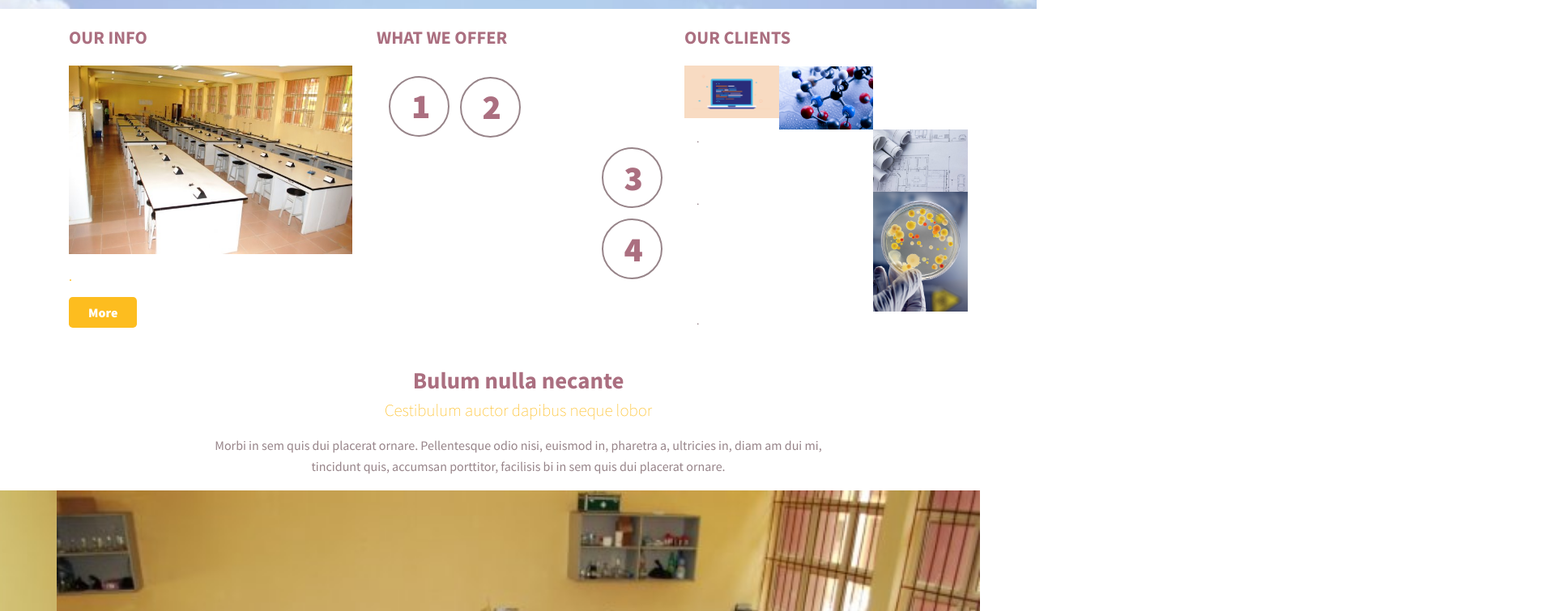
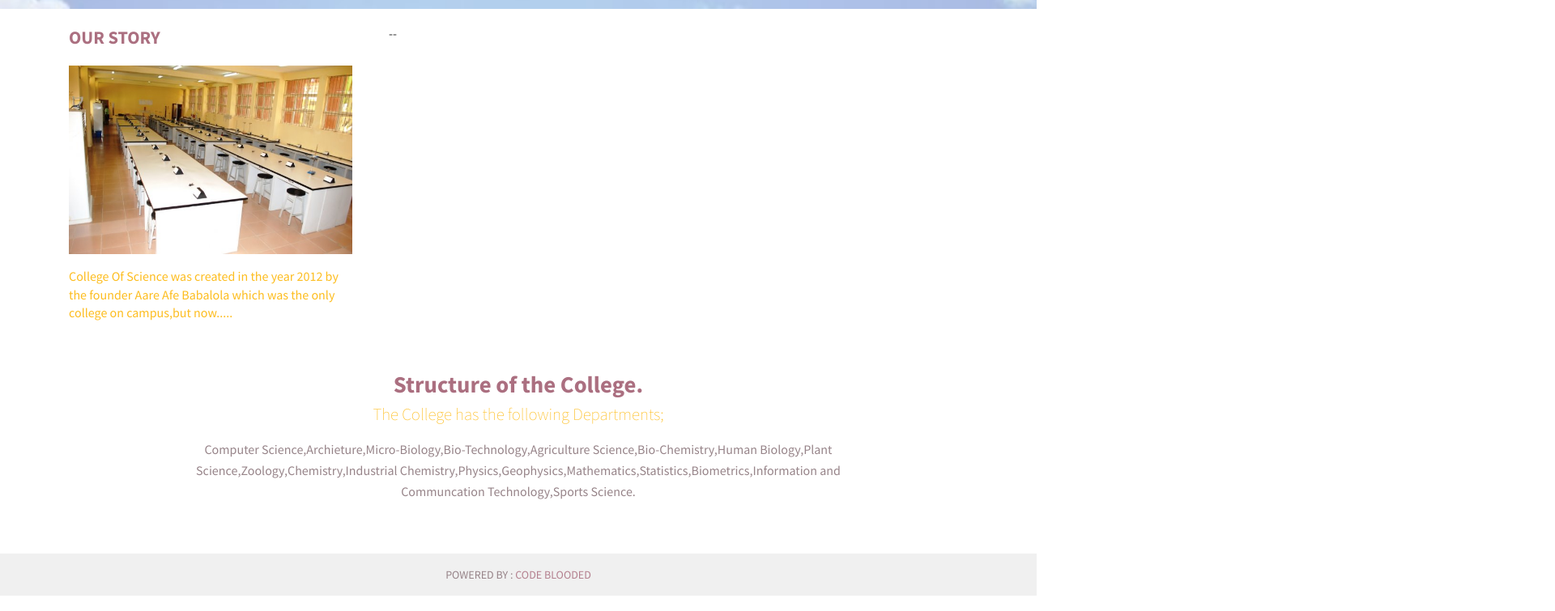
Before and after one commit to codeblooded100/C.O.S.S.A, a plain HTML site: page About Us.html in a window 1280 px wide. Shown: the part 165-920 px from the top of the page at 81% size, 1920 px wide, since content can reach past the window. Drawn offline with nearby package versions, Linux system fonts and the light colour scheme.

Commit message:
Updated About Us.html

```diff
--- a/About Us.html
+++ b/About Us.html
@@ -75,15 +75,14 @@ Author URL: http://w3layouts.com
                 <!----start-top-nav---->
                 <nav class="top-nav">
                     <ul class="top-nav">
-
                         <li><a href="index.html">Home </a></li>
-                        <li class="active"><a href="About Us.html">About</a></li>
-                        <li><a href="News.html">News</a></li>
-                        <li><a href="Alumni.html">Alumni</a></li>
-                        <li><a href="Our Executives.html">Our Executives</a></li>
+                        <li  class="active"><a href="About Us.html ">About</a></li>
+                        <li><a href="News.html ">News</a></li>
+                        <li><a href=" Academics.html ">Academics</a></li>
+                        <li><a href="Our Executives.html ">Our Executives</a></li>
                         <li><a href="Social.html">Contact</a></li>
                     </ul>
-                    <a href="#" id="pull"><img src="images/nav-icon.png" title="menu" /></a>
+                    <a href="# " id="pull "><img src="images/nav-icon.png " title="menu " /></a>
                 </nav>
             </div>
         </div>
@@ -109,17 +108,26 @@ Author URL: http://w3layouts.com
         <div class="about-grids">
             <div class="container">
                 <div class="col-md-4 about-grid about-grid-1">
-                    <h2>our info</h2>
+                    <h2>Our Story</h2>
                     <img src="images/slide.jpg" title="name" />
-                    <span>.</p>
-                    <a class="m-btn" href="#">More</a>
+                    <span>College Of Science was created in the year 2012 by the founder Aare Afe Babalola which was the only college on campus,but now..... </p>
+                    <!-----<a class="m-btn" href="#">More</a>--->
                 </div>
                 <div class="col-md-4 about-grid about-grid-2">
-                    <h2>What We Offer</h2>
+                   <!--------<h2>Our Goal</h2>----->
                     <div class="about-grid-2-grids">
                         <div class="about-grid-2-grid">
                             <div class="col-md-3 about-grid-2-grid-left">
-                                <span> <label>1</label></span>
+                                <!-------<span> <label>1</label></span>------->
+                </div>
+                <div class="col-md-9 about-grid-2-grid-right">
+                    <p></p>
+                </div>
+
+            </div>
+            <div class="about-grid-2-grid">
+                <div class="col-md-3 about-grid-2-grid-left">
+                    <!-----<span> <label>2</label></span>----->
                 </div>
                 <div class="col-md-9 about-grid-2-grid-right">
                     <p>
@@ -129,7 +137,7 @@ Author URL: http://w3layouts.com
             </div>
             <div class="about-grid-2-grid">
                 <div class="col-md-3 about-grid-2-grid-left">
-                    <span> <label>2</label></span>
+                    <!------<span> <label></label></span>------->
                 </div>
                 <div class="col-md-9 about-grid-2-grid-right">
                     <p>
@@ -138,18 +146,8 @@ Author URL: http://w3layouts.com
 
             </div>
             <div class="about-grid-2-grid">
-                <div class="col-md-3 about-grid-2-grid-left">
-                    <span> <label>3</label></span>
-                </div>
-                <div class="col-md-9 about-grid-2-grid-right">
-                    <p>
-                    </p>
-                </div>
-
-            </div>
-            <div class="about-grid-2-grid">
-                <div class="col-md-3 about-grid-2-grid-left">
-                    <span> <label>4</label></span>
+                <div class="col-md-3 about-grid-2-grid-left">--
+                    <!------<span> <label></label></span>-------->
                 </div>
                 <div class="col-md-9 about-grid-2-grid-right">
                     <p>
@@ -160,11 +158,11 @@ Author URL: http://w3layouts.com
         </div>
     </div>
     <div class="col-md-4 about-grid about-grid-3">
-        <h2>Our Clients</h2>
+       <!-----<h2>Our Story.</h2>----->
         <div class="about-grid-3-grids">
             <div class="about-grid-3-grid">
-                <div class="col-md-4 about-grid-3-grid-left">
-                    <img src="images/c1.jpg" title="name" />
+               <!----- <div class="col-md-4 about-grid-3-grid-left">------>
+                  <!------  <img src="images/c1.jpg" title="name" />------>
                 </div>
                 <div class="col-md-8 about-grid-3-grid-right">
                     <p></p>
@@ -173,28 +171,28 @@ Author URL: http://w3layouts.com
             </div>
             <div class="about-grid-3-grid">
                 <div class="col-md-4 about-grid-3-grid-left">
-                    <img src="images/c2.jpg" title="name" />
+                   <!------ <img src="images/c2.jpg" title="name" />----->
                 </div>
                 <div class="col-md-8 about-grid-3-grid-right">
-                    <p>.</p>
+                    <p></p>
                 </div>
 
             </div>
             <div class="about-grid-3-grid">
                 <div class="col-md-4 about-grid-3-grid-left">
-                    <img src="images/c3.jpg" title="name" />
+                   <!-------- <img src="images/c3.jpg" title="name" />---->
                 </div>
                 <div class="col-md-8 about-grid-3-grid-right">
-                    <p>.</p>
+                    <p></p>
                 </div>
 
             </div>
             <div class="about-grid-3-grid">
                 <div class="col-md-4 about-grid-3-grid-left">
-                    <img src="images/c4.jpg" title="name" />
+                    <!-------<img src="images/c4.jpg" title="name" />------>
                 </div>
                 <div class="col-md-8 about-grid-3-grid-right">
-                    <p>.</p>
+                    <p></p>
                 </div>
 
             </div>
@@ -209,9 +207,10 @@ Author URL: http://w3layouts.com
     <div class="row3">
         <div class="container">
             <div class="row3-head text-center">
-                <h4>Bulum nulla necante</h4>
-                <span>Cestibulum auctor dapibus neque lobor</span>
-                <p>Morbi in sem quis dui placerat ornare. Pellentesque odio nisi, euismod in, pharetra a, ultricies in, diam am dui mi, tincidunt quis, accumsan porttitor, facilisis bi in sem quis dui placerat ornare. </p>
+                <h4>Structure of the College.</h4>
+                <span>The College has the following Departments;</span>
+                <p> Computer Science,Archieture,Micro-Biology,Bio-Technology,Agriculture Science,Bio-Chemistry,Human Biology,Plant Science,Zoology,Chemistry,Industrial Chemistry,Physics,Geophysics,Mathematics,Statistics,Biometrics,Information and Communcation Technology,Sports Science. </p>
+
             </div>
             <!----sreen-gallery-cursual---->
             <div class="sreen-gallery-cursual">
@@ -230,27 +229,14 @@ Author URL: http://w3layouts.com
                         });
                     });
                 </script>
-                <!-- //requried-jsfiles-for owl -->
-                <!-- start content_slider -->
-                <div id="owl-demo" class="owl-carousel">
-                    <div class="item">
-                        <img class="lazyOwl" data-src="images/12.  A section of the Physics Lab Store_595.jpg" alt="screen-name">
-                    </div>
-                    <div class="item">
-                        <img class="lazyOwl" data-src="images/2. A section of Biology Lab_595.jpg" alt="screen-name">
-                    </div>
-                    <div class="item">
-                        <img class="lazyOwl" data-src="images/6th Convocation Ceremony, Afe Babalola University Ado-Ekiti, Ekiti State, Nigeria_03_595.jpg" alt="screen-name">
-                    </div>
-                </div>
-                <!--//sreen-gallery-cursual---->
+
             </div>
         </div>
     </div>
     <!---row3---->
     <!---copy-right--->
-    <div class="copy-right text-center">
-        <p>Template by <a href="http://w3layouts.com/">w3layouts</a></p>
+    <div class="copy-right text-center ">
+        <p>POWERED BY : <a href="#">CODE BLOODED</a></p>
         <script type="text/javascript">
             $(document).ready(function() {
                 /*
```
